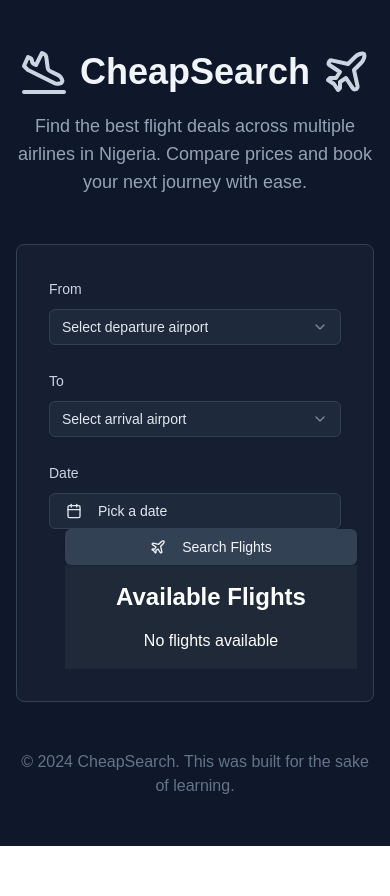
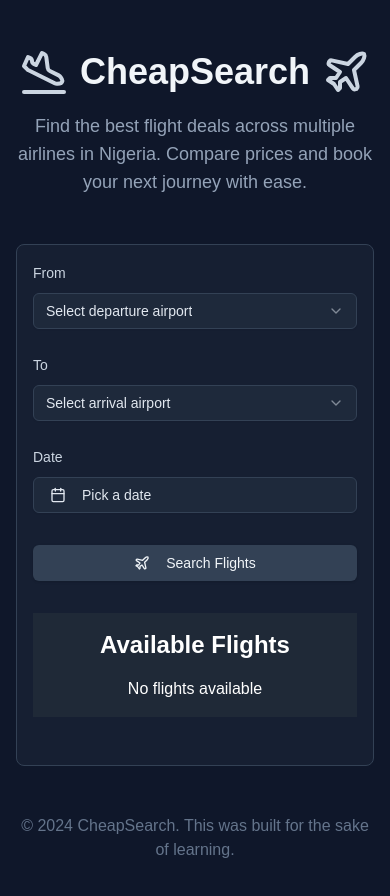
Before and after one commit to KcPele/flight_aggregator_ng, a Next.js app: page / in a window 390 px wide. Shown: the top 896 px of the page. Before the commit the page ends 846 px from the top, so only its background shows below. Built offline with nearby package versions, Linux system fonts and the light colour scheme.

Commit message:
padding fix

```diff
--- a/src/app/page.tsx
+++ b/src/app/page.tsx
@@ -25,7 +25,7 @@ export default function Home() {
         </div>
 
         {/* Main search container */}
-        <div className="w-full max-w-4xl bg-slate-800/50 rounded-lg border border-slate-700 p-8">
+        <div className="w-full max-w-4xl bg-slate-800/50 rounded-lg border border-slate-700 p-4 sm:p-8">
           <SearchFlight />
         </div>
 
--- a/src/components/SearchFlight.tsx
+++ b/src/components/SearchFlight.tsx
@@ -89,7 +89,7 @@ export function SearchFlight() {
   };
 
   return (
-    <div className="space-x-4 sm:space-y-8">
+    <div className="space-y-8">
       <div className="grid grid-cols-1 md:grid-cols-3 gap-6">
         <div className="space-y-2">
           <Label className="text-slate-300">From</Label>
```
